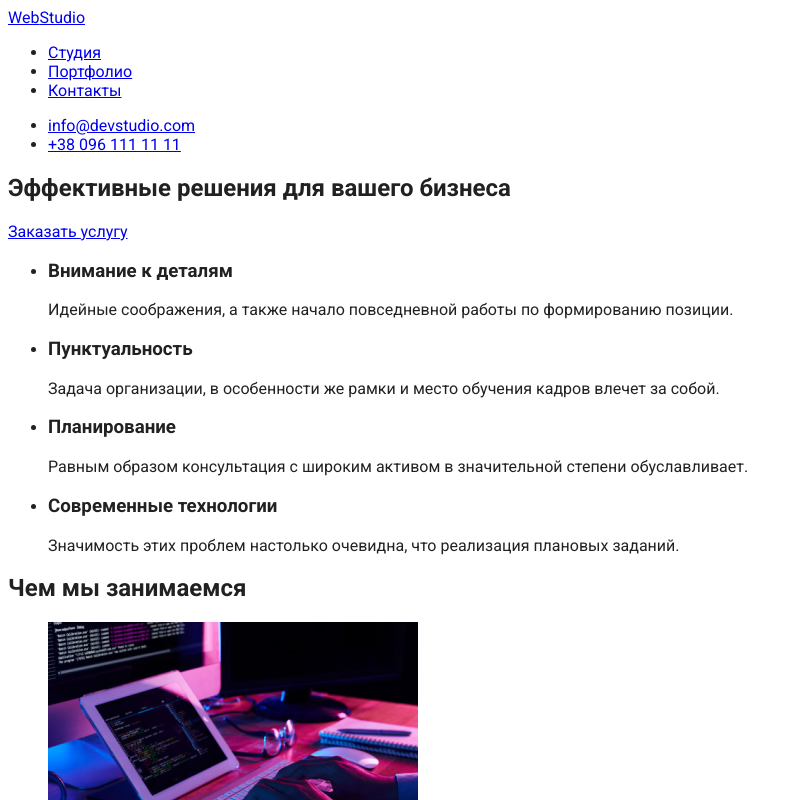
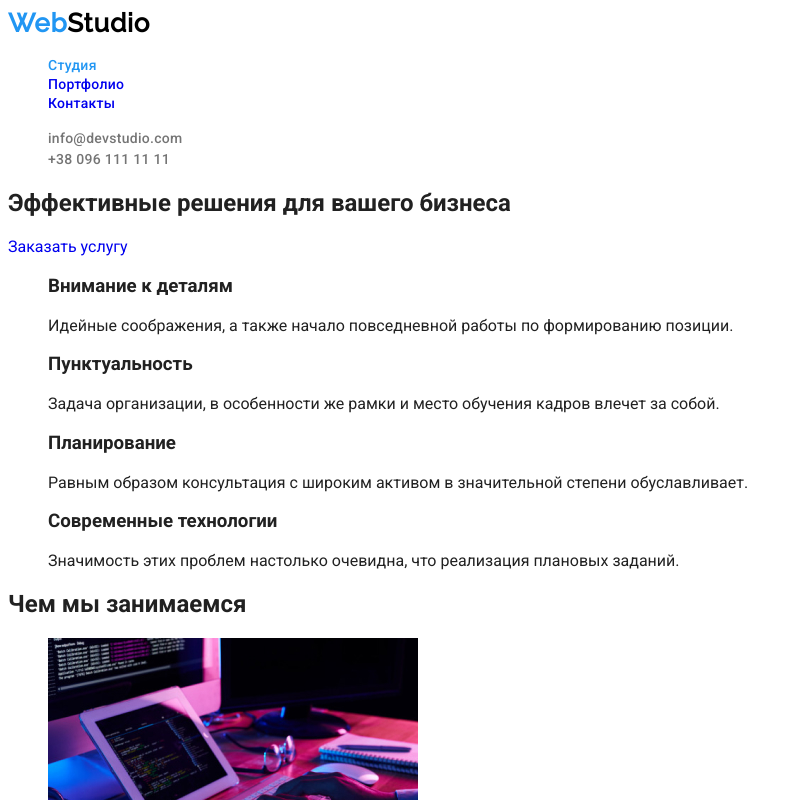
Before and after one commit to Aleksandra-Maksymets/goit-markup-hw-02, a plain HTML site: page index.html in a window 1280 px wide. Shown: the top 800 px of the page, without its empty margins (0-802 px from the left). Drawn offline with Linux system fonts and the light colour scheme.

Commit message:
add css styles to the header

```diff
--- a/css/style.css
+++ b/css/style.css
@@ -1,12 +1,97 @@
 /* Палитра
 color: #212121; цвет основного текста
 color: #757575; цвет текста второстепенный
+color: #2196F3; цвет акцента
+color: #FFFFFF; для адреса
 color: rgba(255, 255, 255, 0.6); для ссылок в футере
-color: #FFFFFF; для адреса
-color: #2196F3; цвет акцента
+color: #000000; цвет лого 2й части
+
+background: #FFFFFF; основной
+background: #2F303A; цвет фона hero и футера
+background: #F5F4FA; цвет фона секции наша команда
  */
 
+:root {
+  --primary-text-color: #212121;
+  --secondary-text-color: #757575;
+  --accent-color: #2196f3;
+  --address-text-color: #ffffff;
+  --footer-link-color: rgba(255, 255, 255, 0.6);
+  --logo-color: #000000;
+  --primary-background-color: #ffffff;
+  --secondary-background-color: #2f303a;
+  --section-background-color: #f5f4fa;
+}
+
+/* Main features */
+
 body {
-  color: #212121;
-  font-family: Roboto;
+  color: var(--primary-text-color);
+  font-family: "Roboto", sans-serif;
+
+  background-color: var(--primary-background-color);
 }
+
+.list {
+  list-style: none;
+}
+
+.link {
+  text-decoration: none;
+}
+
+/* header */
+/* Лого */
+.logo {
+  font-family: "Raleway", sans-serif;
+  font-weight: 700;
+  font-size: 26px;
+  line-height: 1.2;
+  letter-spacing: 0.03em;
+
+  color: #000000;
+}
+.logo span {
+  color: var(--accent-color);
+}
+
+.logo:focus,
+.logo:hover {
+  text-decoration: underline;
+}
+
+/* Main links */
+.main-nav .link {
+  font-weight: 500;
+  font-size: 14px;
+  line-height: 1.14;
+  letter-spacing: 0.02em;
+}
+.main-nav a:visited {
+  color: var(--primary-text-color);
+}
+
+.main-nav .link:hover,
+.main-nav .link:focus .contacts-nav .link:focus,
+.contacts-nav .link:hover {
+  color: var(--accent-color);
+}
+
+.main-nav .current .link {
+  color: var(--accent-color);
+}
+.main-nav .current .link:hover {
+  text-decoration: underline;
+}
+
+/* contacts navigation */
+.contacts-nav .link {
+  font-weight: 500;
+  font-size: 14px;
+  line-height: 1.4;
+  letter-spacing: 0.02em;
+
+  color: var(--secondary-text-color);
+}
+
+/* hero */
--- a/index.html
+++ b/index.html
@@ -15,31 +15,42 @@
   <body>
     <!-- Header of a page -->
     <header>
+      <!-- Navigation -->
       <nav>
-        <a href="#"><span>Web</span>Studio</a>
-        <ul>
-          <li><a href="#">Студия</a></li>
-          <li><a href="./portfolio.html">Портфолио</a></li>
-          <li><a href="#">Контакты</a></li>
+        <!-- logo -->
+        <a href="./index.html" class="logo link"><span>Web</span>Studio</a>
+        <!-- Main links -->
+        <ul class="main-nav list">
+          <li class="current">
+            <a href="./index.html" class="link">Студия</a>
+          </li>
+          <li><a href="./portfolio.html" class="link">Портфолио</a></li>
+          <li><a href="#" class="link">Контакты</a></li>
         </ul>
       </nav>
-      <ul>
-        <li><a href="mailto:info@devstudio.com">info@devstudio.com</a></li>
-        <li><a href="tel:+380961111111">+38 096 111 11 11</a></li>
+      <!-- Contacnts -->
+      <ul class="contacts-nav list">
+        <li>
+          <a href="mailto:info@devstudio.com" class="link"
+            >info@devstudio.com</a
+          >
+        </li>
+        <li><a href="tel:+380961111111" class="link">+38 096 111 11 11</a></li>
       </ul>
     </header>
 
     <!-- main content-->
     <main>
       <!--Hero section-->
-      <section>
-        <h1>Эффективные решения для вашего бизнеса</h1>
-        <a href="#">Заказать услугу</a>
+      <section class="hero">
+        <h1 class="hero-title">Эффективные решения для вашего бизнеса</h1>
+        <a href="#" class="hero-button link">Заказать услугу</a>
       </section>
+
       <!-- Наши преимущества -->
-      <section>
-        <!-- <h2>Наши преимущества</h2> -->
-        <ul>
+      <section class="section">
+        <!-- <h2 class="section-title">Наши преимущества</h2> -->
+        <ul class="list">
           <li>
             <h3>Внимание к деталям</h3>
             <p>
@@ -70,10 +81,11 @@
           </li>
         </ul>
       </section>
+
       <!-- Чем мы занимаемся -->
-      <section>
-        <h2>Чем мы занимаемся</h2>
-        <ul>
+      <section class="section">
+        <h2 class="section-title">Чем мы занимаемся</h2>
+        <ul class="list">
           <li>
             <a href="#"
               ><img
@@ -103,10 +115,11 @@
           </li>
         </ul>
       </section>
+
       <!-- Наша команда -->
-      <section>
-        <h2>Наша команда</h2>
-        <ul>
+      <section class="section">
+        <h2 class="section-title">Наша команда</h2>
+        <ul class="list">
           <li>
             <img
               src="./images/team-member-1.jpg"
@@ -153,12 +166,20 @@
 
     <!-- Footer of a page -->
     <footer>
-      <a href="#"><span>Web</span>Studio</a>
+      <a href="./index.html" class="logo link"><span>Web</span>Studio</a>
       <address>
-        <ul>
-          <li>г. Киев, пр-т Леси Украинки, 26</li>
-          <li><a href="mailto:info@devstudio.com">info@devstudio.com</a></li>
-          <li><a href="tel:+380961111111">+38 096 111 11 11</a></li>
+        <ul class="list">
+          <li class="footer-address">г. Киев, пр-т Леси Украинки, 26</li>
+          <li>
+            <a href="mailto:info@devstudio.com" class="footer-mail link"
+              >info@devstudio.com</a
+            >
+          </li>
+          <li>
+            <a href="tel:+380961111111" class="footer-tel link"
+              >+38 096 111 11 11</a
+            >
+          </li>
         </ul>
       </address>
     </footer>
```
Also changed, not shown: portfolio.html (+62 -40 lines).
